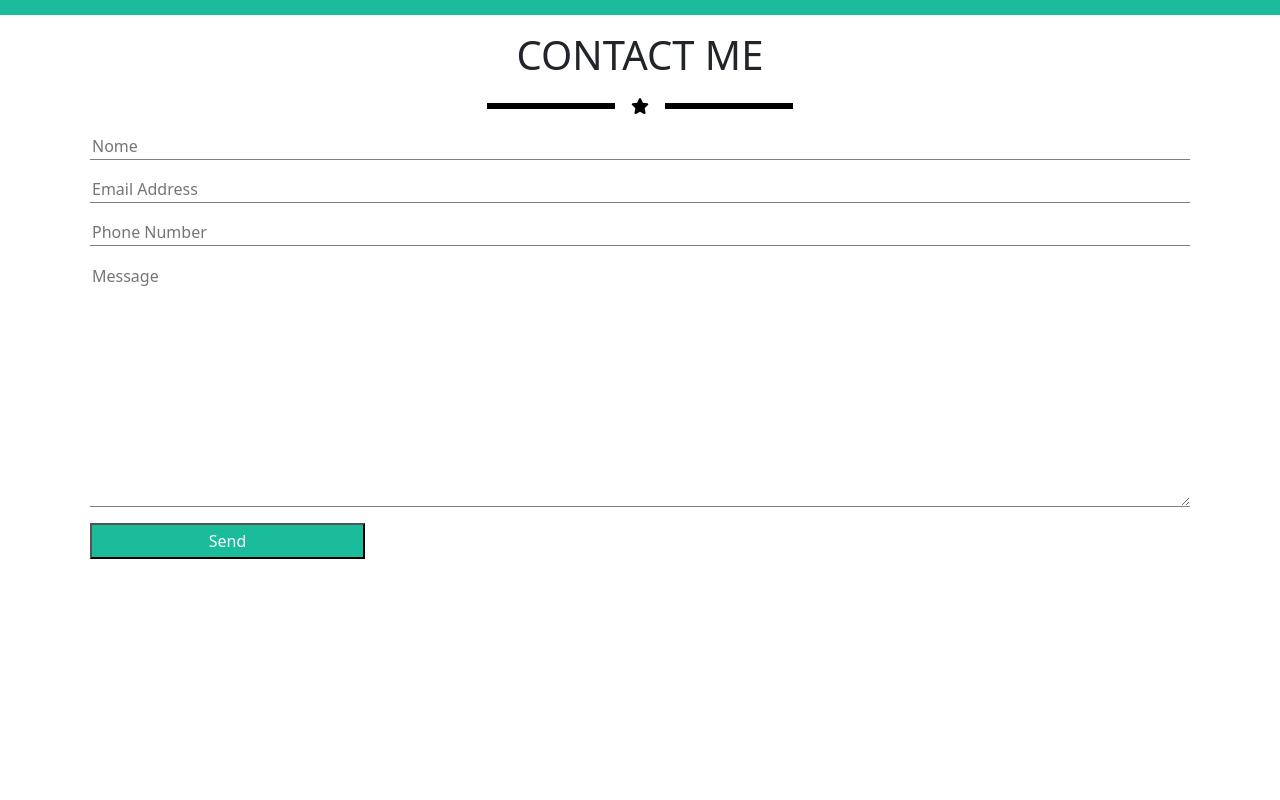
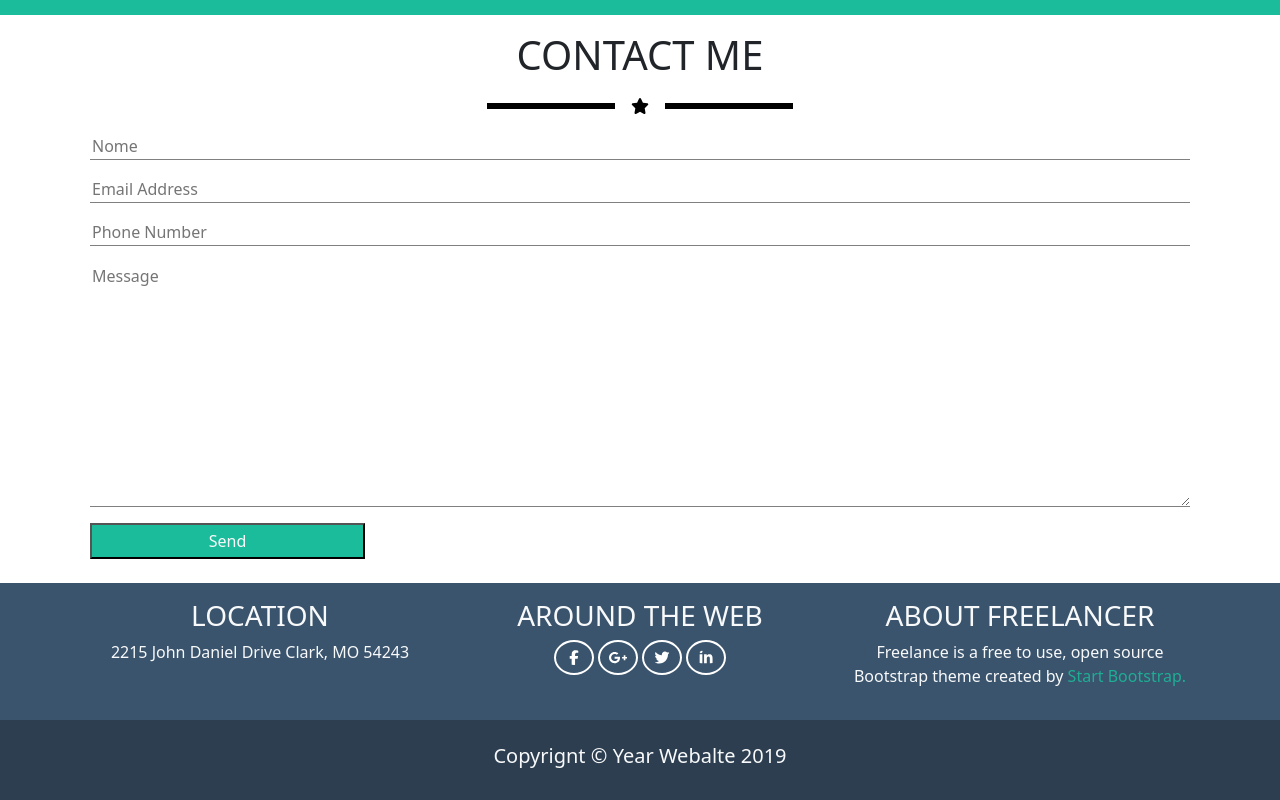
Before and after one commit to AnnaDAlessandro/html-css-bootstrap-freelancer, a plain HTML site: page index.html in a window 1280 px wide. Shown: the part 1645-2445 px from the top of the page. Before the commit the page ends 2228 px from the top, so only its background shows below. Drawn offline with nearby package versions, Linux system fonts and the light colour scheme.

Commit message:
terminato

```diff
--- a/index.html
+++ b/index.html
@@ -148,6 +148,51 @@
 
         </section>
     </main>
+    <footer class="text-light text-center py-3">
+        <div class="container">
+            <div class="row g-4">
+                <div class="col-md-4">
+                    <h3>
+                        LOCATION
+                    </h3>
+                    <p>
+                        2215 John Daniel Drive Clark, MO 54243
+                    </p>
+
+                </div>
+                <div class="col-md-4 ">
+                    <h3>AROUND THE WEB</h3>
+
+
+                    <svg xmlns="http://www.w3.org/2000/svg" height="16" width="10" viewBox="0 0 320 512"><!--!Font Awesome Free 6.5.1 by @fontawesome - https://fontawesome.com License - https://fontawesome.com/license/free Copyright 2023 Fonticons, Inc.--><path d="M80 299.3V512H196V299.3h86.5l18-97.8H196V166.9c0-51.7 20.3-71.5 72.7-71.5c16.3 0 29.4 .4 37 1.2V7.9C291.4 4 256.4 0 236.2 0C129.3 0 80 50.5 80 159.4v42.1H14v97.8H80z"/></svg>
+
+                    <svg xmlns="http://www.w3.org/2000/svg" height="16" width="20" viewBox="0 0 640 512"><!--!Font Awesome Free 6.5.1 by @fontawesome - https://fontawesome.com License - https://fontawesome.com/license/free Copyright 2023 Fonticons, Inc.--><path d="M386.1 228.5c1.8 9.7 3.1 19.4 3.1 32C389.2 370.2 315.6 448 204.8 448c-106.1 0-192-85.9-192-192s85.9-192 192-192c51.9 0 95.1 18.9 128.6 50.3l-52.1 50c-14.1-13.6-39-29.6-76.5-29.6-65.5 0-118.9 54.2-118.9 121.3 0 67.1 53.4 121.3 118.9 121.3 76 0 104.5-54.7 109-82.8H204.8v-66h181.3zm185.4 6.4V179.2h-56v55.7h-55.7v56h55.7v55.7h56v-55.7H627.2v-56h-55.7z"/></svg>
+
+                    <svg xmlns="http://www.w3.org/2000/svg" height="16" width="16" viewBox="0 0 512 512"><!--!Font Awesome Free 6.5.1 by @fontawesome - https://fontawesome.com License - https://fontawesome.com/license/free Copyright 2023 Fonticons, Inc.--><path d="M459.4 151.7c.3 4.5 .3 9.1 .3 13.6 0 138.7-105.6 298.6-298.6 298.6-59.5 0-114.7-17.2-161.1-47.1 8.4 1 16.6 1.3 25.3 1.3 49.1 0 94.2-16.6 130.3-44.8-46.1-1-84.8-31.2-98.1-72.8 6.5 1 13 1.6 19.8 1.6 9.4 0 18.8-1.3 27.6-3.6-48.1-9.7-84.1-52-84.1-103v-1.3c14 7.8 30.2 12.7 47.4 13.3-28.3-18.8-46.8-51-46.8-87.4 0-19.5 5.2-37.4 14.3-53 51.7 63.7 129.3 105.3 216.4 109.8-1.6-7.8-2.6-15.9-2.6-24 0-57.8 46.8-104.9 104.9-104.9 30.2 0 57.5 12.7 76.7 33.1 23.7-4.5 46.5-13.3 66.6-25.3-7.8 24.4-24.4 44.8-46.1 57.8 21.1-2.3 41.6-8.1 60.4-16.2-14.3 20.8-32.2 39.3-52.6 54.3z"/></svg>
+
+                    <svg xmlns="http://www.w3.org/2000/svg" height="16" width="14" viewBox="0 0 448 512"><!--!Font Awesome Free 6.5.1 by @fontawesome - https://fontawesome.com License - https://fontawesome.com/license/free Copyright 2023 Fonticons, Inc.--><path d="M100.3 448H7.4V148.9h92.9zM53.8 108.1C24.1 108.1 0 83.5 0 53.8a53.8 53.8 0 0 1 107.6 0c0 29.7-24.1 54.3-53.8 54.3zM447.9 448h-92.7V302.4c0-34.7-.7-79.2-48.3-79.2-48.3 0-55.7 37.7-55.7 76.7V448h-92.8V148.9h89.1v40.8h1.3c12.4-23.5 42.7-48.3 87.9-48.3 94 0 111.3 61.9 111.3 142.3V448z"/></svg>
+
+                </div>
+                <div class="col-md-4">
+                    <h3>ABOUT FREELANCER</h3>
+                    <p>
+                        Freelance is a free to use, open source Bootstrap theme created by <a href=""> Start Bootstrap.</a>
+                    </p>
+
+                </div>
+
+            </div>
+
+        </div>
+
+
+    </footer>
+    <div id="copyright" class="text-light text-center py-4">
+        <h5>Copyrignt &#169; Year Webalte 2019</h5>
+
+    </div>
+    <script src="https://cdn.jsdelivr.net/npm/bootstrap@5.3.2/dist/js/bootstrap.bundle.min.js" integrity="sha384-C6RzsynM9kWDrMNeT87bh95OGNyZPhcTNXj1NW7RuBCsyN/o0jlpcV8Qyq46cDfL" crossorigin="anonymous"></script>
+
 
 </body>
 </html>
--- a/style.css
+++ b/style.css
@@ -52,3 +52,21 @@ form textarea{
     border: 0;
     border-bottom: 1px solid gray;
 }
+a{
+    color:#1fad94 ;
+    text-decoration: none;
+}
+footer{
+    background-color: #3a546d;
+}
+footer svg{
+    fill: white;
+    border: 2px solid white;
+    border-radius: 50%;
+    width:40px;
+    height:35px;
+    padding: 8px;
+}
+#copyright{
+    background-color: #2c3e50;
+}
```
